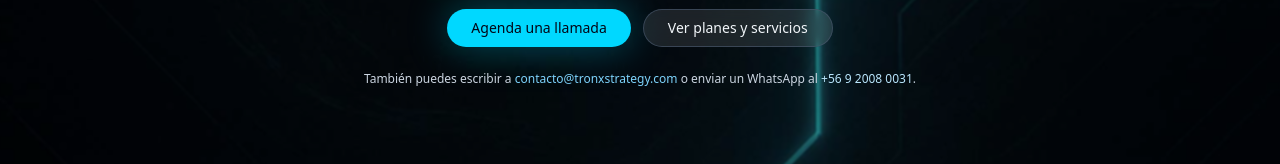
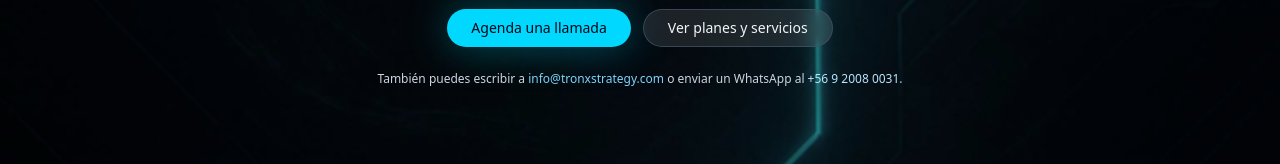
Before and after one commit to TronxGroup/Tronx-Strategy, a Next.js app: page / in a window 1280 px wide. Shown: the part 2361-2525 px from the top of the page. Built offline with nearby package versions, Linux system fonts and the light colour scheme.

Commit message:
Update page.tsx

```diff
--- a/app/page.tsx
+++ b/app/page.tsx
@@ -225,7 +225,7 @@ export default function HomePage() {
               href="mailto:info@tronxstrategy.com"
               className="text-sky-300 hover:text-sky-200"
             >
-              contacto@tronxstrategy.com
+              info@tronxstrategy.com
             </a>{" "}
             o enviar un WhatsApp al{" "}
             <span className="text-sky-200 font-medium">+56 9 2008 0031</span>.
```
